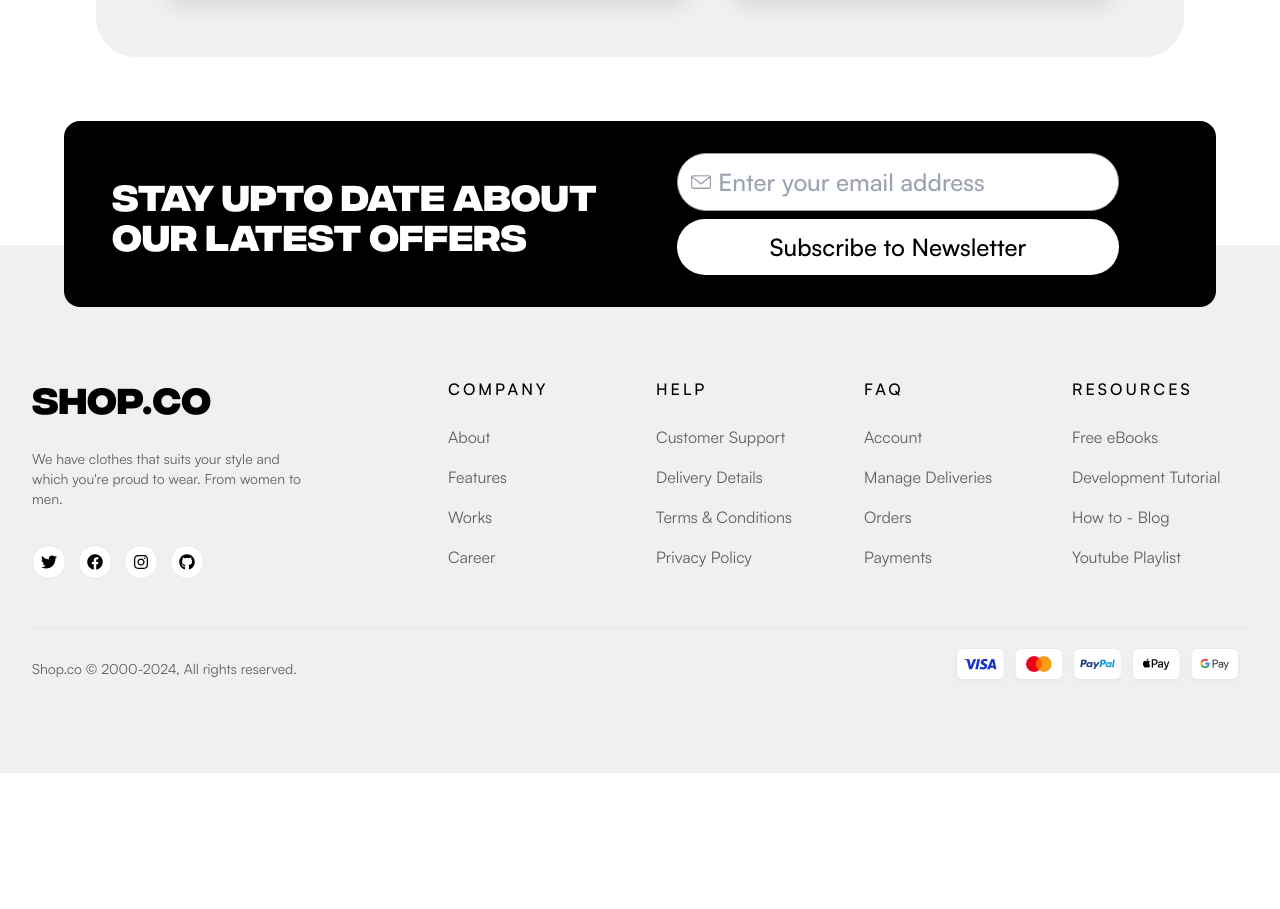
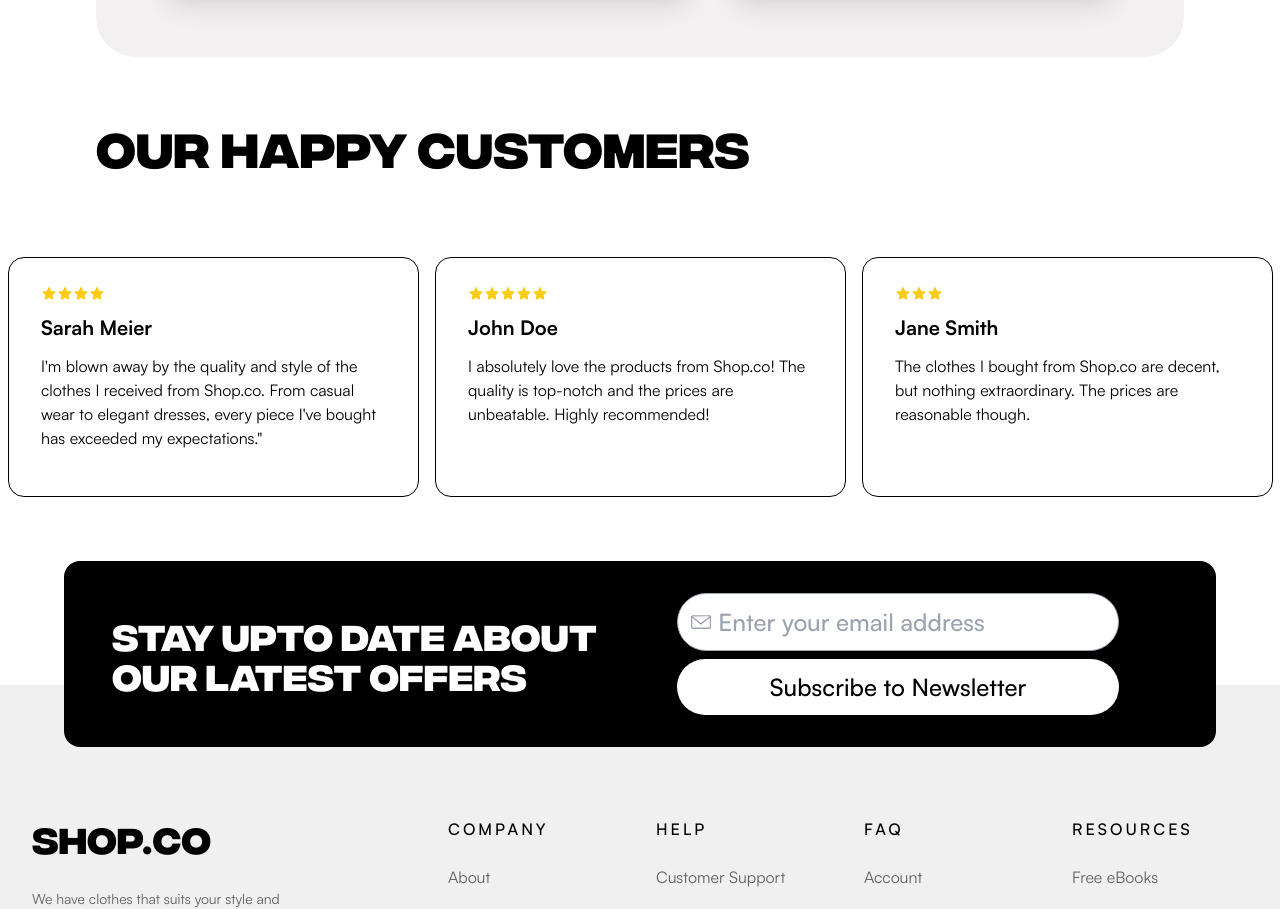
Before and after one commit to WebDev-MAP/E-Commerce, a React (Vite) app: page / in a window 1280 px wide. Shown: the part 3000-3909 px from the top of the page. Before the commit the page ends 3773 px from the top, so only its background shows below. Built offline with nearby package versions, Linux system fonts and the light colour scheme.

Commit message:
Add CustomerReviews component to the home page

```diff
--- a/index.html
+++ b/index.html
@@ -4,6 +4,7 @@
 <head>
   <meta charset="UTF-8" />
   <link rel="icon" type="image/svg+xml" href="/vite.svg" />
+
   <meta name="viewport" content="width=device-width, initial-scale=1.0" />
   <title>E-Commerce</title>
 </head>
--- a/package.json
+++ b/package.json
@@ -14,7 +14,10 @@
     "react": "^18.2.0",
     "react-dom": "^18.2.0",
     "react-icons": "^5.0.1",
-    "react-router-dom": "^6.22.3"
+    "react-multi-carousel": "^2.8.5",
+    "react-router-dom": "^6.22.3",
+    "react-slick": "^0.30.2",
+    "slick-carousel": "^1.8.1"
   },
   "devDependencies": {
     "@types/react": "^18.2.56",
--- /dev/null
+++ b/src/components/CustomerCard.jsx
@@ -0,0 +1,29 @@
+import { reviews } from '../data/products'
+import { AiFillStar } from 'react-icons/ai'
+
+function CustomerCard() {
+  return (
+    <div className="flex gap-10">
+      {reviews.map((review) => {
+        const n = review.stars
+        const stars = [...Array(n)].map((i) => {
+          return (
+            <div>
+              <AiFillStar className="text-yellow-400" key={i} />
+            </div>
+          )
+        })
+
+        return (
+          <div className="mb-16 mt-10 flex h-fit w-[400px] flex-col justify-center space-y-3 rounded-2xl border border-black px-8 font-satoshi_regular text-base">
+            <div className="flex">{stars}</div>
+            <h4 className="font-satoshi_bold text-xl">{review.name}</h4>
+
+            <p>{review.review}</p>
+          </div>
+        )
+      })}
+    </div>
+  )
+}
+export default CustomerCard
--- /dev/null
+++ b/src/components/CustomerReviews.jsx
@@ -0,0 +1,16 @@
+import CustomerCard from './CustomerCard'
+import Slick from './Slick'
+function CustomerReviews() {
+  return (
+    <>
+      <section className="mx-4 lg:mx-24 ">
+        <h2 className="mb-12 mt-16 text-start font-integral_cf text-3xl md:text-5xl">
+          OUR HAPPY CUSTOMERS
+        </h2>
+        {/* <CustomerCard /> */}
+      </section>
+      <Slick />
+    </>
+  )
+}
+export default CustomerReviews
--- /dev/null
+++ b/src/components/Slick.jsx
@@ -0,0 +1,82 @@
+import React, { useRef } from 'react'
+import Slider from 'react-slick'
+import 'slick-carousel/slick/slick.css'
+import 'slick-carousel/slick/slick-theme.css'
+import { reviews } from '../data/products'
+import { AiFillStar } from 'react-icons/ai'
+
+function Slick() {
+  const settings = {
+    dots: true,
+    infinite: true,
+    slidesToShow: 3,
+    slidesToScroll: 2,
+
+    responsive: [
+      {
+        breakpoint: 1024,
+        settings: {
+          slidesToShow: 2,
+          slidesToScroll: 2,
+          infinite: true,
+          dots: true,
+        },
+      },
+      {
+        breakpoint: 600,
+        settings: {
+          slidesToShow: 1,
+          slidesToScroll: 1,
+          initialSlide: 2,
+        },
+      },
+      {
+        breakpoint: 480,
+        settings: {
+          slidesToShow: 1,
+          slidesToScroll: 1,
+        },
+      },
+    ],
+  }
+
+  const refSlider = useRef(null)
+
+  const handleNextSlide = () => {
+    ref.current.slickNext()
+  }
+
+  const handlePrevSlide = () => {
+    ref.current.slickPrev()
+  }
+
+  return (
+    <div className="mx-auto max-w-[1440px]  overflow-hidden">
+      <Slider {...settings} ref={refSlider}>
+        {reviews.map((review) => {
+          const n = review.stars
+          const stars = [...Array(n)].map((i) => {
+            return (
+              <div>
+                <AiFillStar className="text-yellow-400" key={i} />
+              </div>
+            )
+          })
+          // card
+          return (
+            <div className="">
+              <div className="mx-2  mb-16 mt-10 flex h-[240px]  flex-col items-start space-y-3 rounded-2xl border border-black px-8 pt-7 font-satoshi_regular text-base">
+                <div className="flex">{stars}</div>
+                <h4 className="font-satoshi_bold text-xl">{review.name}</h4>
+
+                <p>{review.review}</p>
+              </div>
+            </div>
+          )
+        })}
+      </Slider>
+    </div>
+  )
+}
+
+export default Slick
--- a/src/data/products.js
+++ b/src/data/products.js
@@ -1,8 +1,8 @@
 export const products = [
   {
     id: 1,
-	 title: "T-shirt with Tape Details",
-	 image: "./images/products/product-1.png",
+    title: 'T-shirt with Tape Details',
+    image: './images/products/product-1.png',
     price: 120,
     isDiscounted: false,
     discountedPrice: 100,
@@ -11,8 +11,8 @@ export const products = [
   },
   {
     id: 2,
-	 title: "Skinny Fit Jeans",
-	 image: "./images/products/product-2.png",
+    title: 'Skinny Fit Jeans',
+    image: './images/products/product-2.png',
     price: 260,
     isDiscounted: true,
     discountedPrice: 240,
@@ -21,8 +21,8 @@ export const products = [
   },
   {
     id: 3,
-		title: "Checkered Shirt",
-		image: "./images/products/product-3.png",
+    title: 'Checkered Shirt',
+    image: './images/products/product-3.png',
     price: 180,
     isDiscounted: false,
     discountedPrice: 140,
@@ -31,8 +31,8 @@ export const products = [
   },
   {
     id: 4,
-		title: "Sleeve Striped T-shirt",
-		image: "./images/products/product-4.png",
+    title: 'Sleeve Striped T-shirt',
+    image: './images/products/product-4.png',
     price: 160,
     isDiscounted: true,
     discountedPrice: 130,
@@ -41,8 +41,8 @@ export const products = [
   },
   {
     id: 5,
-			title: "Vertical Striped Shirt",
-			image: "./images/products/product-5.png",
+    title: 'Vertical Striped Shirt',
+    image: './images/products/product-5.png',
     price: 232,
     isDiscounted: true,
     discountedPrice: 212,
@@ -51,8 +51,8 @@ export const products = [
   },
   {
     id: 6,
-			title: "Courage Graphic T-shirt",
-			image: "./images/products/product-6.png",
+    title: 'Courage Graphic T-shirt',
+    image: './images/products/product-6.png',
     price: 145,
     isDiscounted: false,
     discountedPrice: 100,
@@ -61,8 +61,8 @@ export const products = [
   },
   {
     id: 7,
-			  title: "Loose Fit Bermuda Shorts",
-			  image: "./images/products/product-7.png",
+    title: 'Loose Fit Bermuda Shorts',
+    image: './images/products/product-7.png',
     price: 80,
     isDiscounted: false,
     discountedPrice: 50,
@@ -71,12 +71,48 @@ export const products = [
   },
   {
     id: 8,
-			  title: "Faded Skinny Jeans",
-			  image: "./images/products/product-8.png",
+    title: 'Faded Skinny Jeans',
+    image: './images/products/product-8.png',
     price: 210,
     isDiscounted: false,
     discountedPrice: 170,
     discountPercentage: 30,
     stars: 4,
-			  }
-	];
+  },
+]
+
+export const reviews = [
+  {
+    stars: 4,
+    name: 'Sarah Meier',
+    review: `I'm blown away by the quality and style of the clothes I received from Shop.co. From casual wear to elegant dresses, every piece I've bought has exceeded my expectations."`,
+    verified: true,
+  },
+  {
+    stars: 5,
+    name: 'John Doe',
+    review:
+      'I absolutely love the products from Shop.co! The quality is top-notch and the prices are unbeatable. Highly recommended!',
+    verified: true,
+  },
+  {
+    stars: 3,
+    name: 'Jane Smith',
+    review:
+      'The clothes I bought from Shop.co are decent, but nothing extraordinary. The prices are reasonable though.',
+    verified: false,
+  },
+  {
+    stars: 5,
+    name: 'Alex Johnson',
+    review:
+      'Shop.co has the best selection of clothes. I always find something I love!',
+    verified: true,
+  },
+  {
+    stars: 4,
+    name: 'Emily Brown',
+    review: `I'm a loyal customer of Shop.co. The quality and variety of their products are unmatched.`,
+    verified: true,
+  },
+]
--- a/src/pages/PageHome.jsx
+++ b/src/pages/PageHome.jsx
@@ -3,6 +3,7 @@ import Hero from '../components/Hero'
 import Panel from '../components/Panel'
 import Newsletter from '../components/Newsletter'
 import DressStyle from '../components/DressStyle'
+import CustomerReviews from '../components/CustomerReviews'
 
 function PageHome() {
   return (
@@ -11,6 +12,7 @@ function PageHome() {
       <Panel />
       <CardList />
       <DressStyle />
+      <CustomerReviews />
       <Newsletter />
     </>
   )
```
Also changed, not shown: 1 other file (tests, documents, lock files or other folders). Lines whose indentation alone changed are shown as unchanged.
